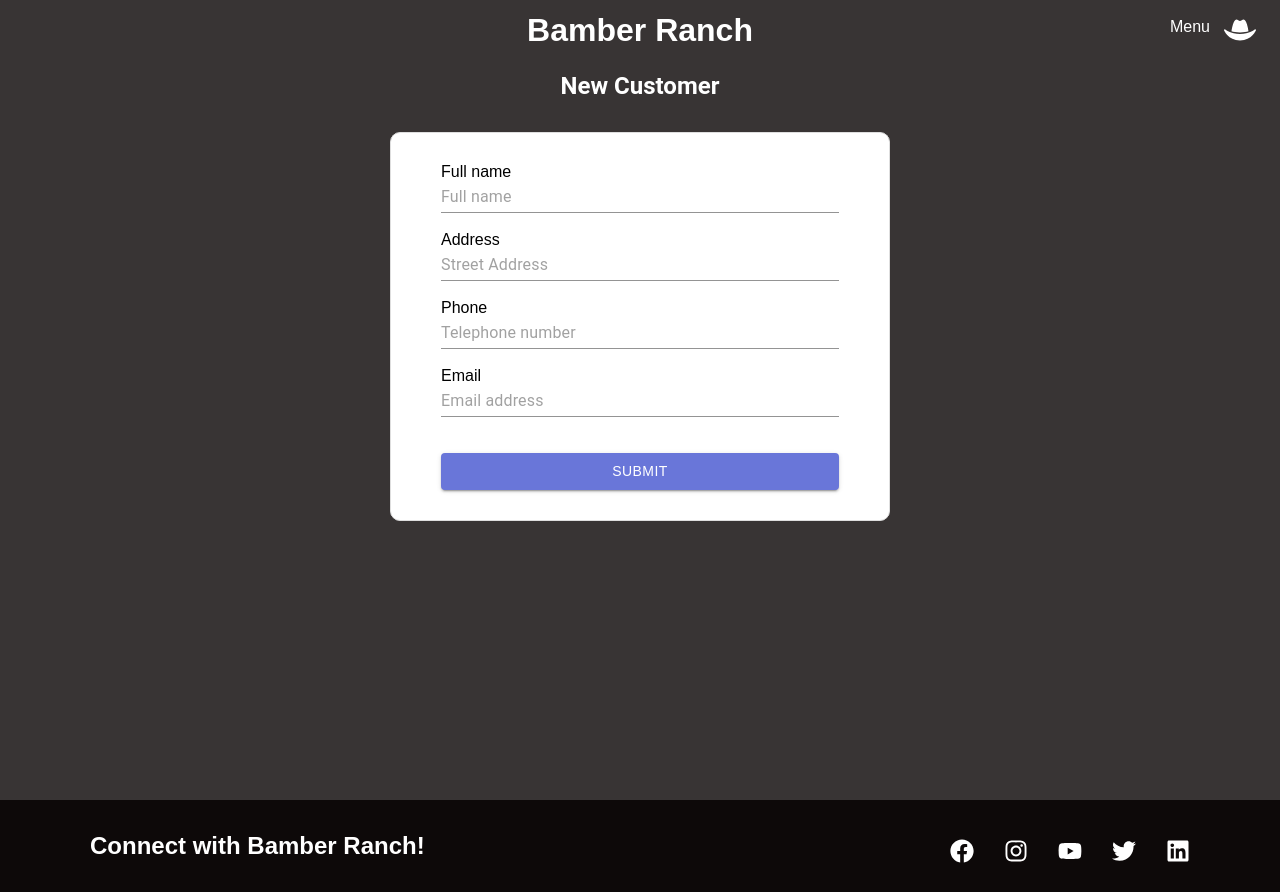
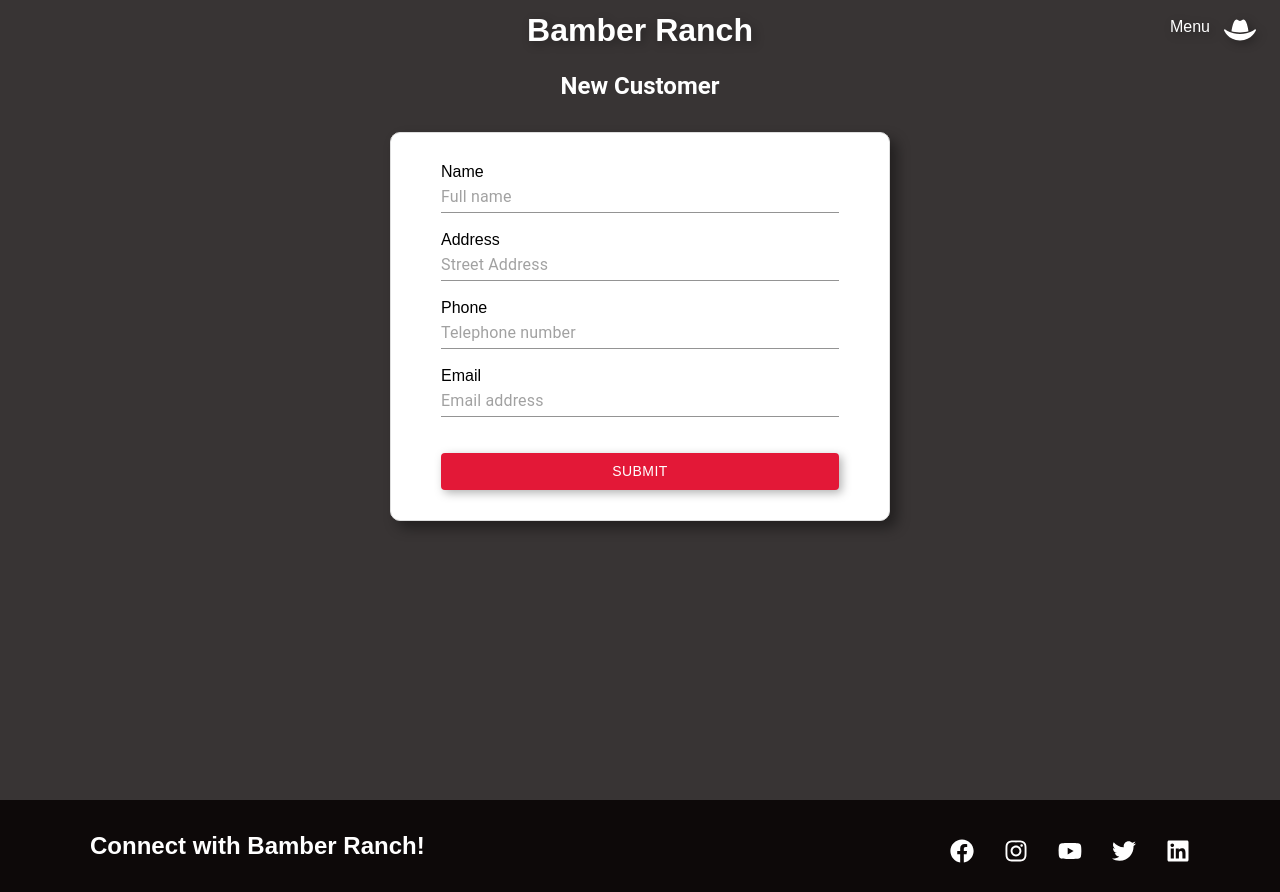
Before and after one commit to JanBo/theranch, a React (Create React App) app: page /signup in a window 1280 px wide. Built offline with nearby package versions, Linux system fonts and the light colour scheme; what @aws-amplify/datastore, aws-amplify would draw is missing.

Commit message:
added dropshadows

```diff
--- a/src/components/Gallery/Gallery.css
+++ b/src/components/Gallery/Gallery.css
@@ -18,12 +18,14 @@
 /*`;*/
 
 .image {
+    filter: drop-shadow(0 0 0.7rem rgba(0, 0, 0, 0.4));
     max-width: 1600px;
     height: 700px;
     border-radius: 10px;
 }
 
 .right-arrow {
+    filter: drop-shadow(0 0 0.4rem rgba(0, 0, 0, 0.4));
     position: absolute;
     top: 50%;
     right: 32px;
@@ -35,6 +37,7 @@
 }
 
 .left-arrow {
+    filter: drop-shadow(0 0 0.4rem rgba(0, 0, 0, 0.4));
     position: absolute;
     top: 50%;
     left: 32px;
--- a/src/components/Hero/HeroElements.js
+++ b/src/components/Hero/HeroElements.js
@@ -47,6 +47,7 @@ export const HeroP = styled.p`
 `;
 
 export const HeroBtn = styled.button`
+  filter: drop-shadow(0.45rem 0.45rem 0.4rem rgba(0, 0, 0, 0.4));
   font-size: 1.4rem;
   padding: 1rem 4rem;
   border: none;
--- a/src/components/Navbar/NavbarElements.js
+++ b/src/components/Navbar/NavbarElements.js
@@ -11,6 +11,7 @@ export const Nav = styled.nav`
 `;
 
 export const NavLink = styled(Link)`
+  filter: drop-shadow(0.2rem 0.2rem 0.3rem rgba(0, 0, 0, 0.3));
   color: #fff;
   font-size: 2rem;
   display: flex;
@@ -28,6 +29,7 @@ export const NavLink = styled(Link)`
 `;
 
 export const NavIcon = styled.div`
+  filter: drop-shadow(0.2rem 0.2rem 0.3rem rgba(0, 0, 0, 0.3));
   display: block;
   position: absolute;
   top: 0;
--- a/src/components/Products/ProductsElements.js
+++ b/src/components/Products/ProductsElements.js
@@ -22,6 +22,7 @@ export const ProductCard = styled.div`
 `;
 
 export const ProductImg = styled.img`
+  filter: drop-shadow(0.2rem 0.2rem 0.3rem rgba(0, 0, 0, 0.3));
   height: 300px;
   min-width: 300px;
   max-width: 100%;
@@ -58,6 +59,7 @@ export const ProductPrice = styled.p`
 `;
 
 export const ProductButton = styled.button`
+  filter: drop-shadow(0.2rem 0.2rem 0.3rem rgba(0, 0, 0, 0.3));
   font-size: 1rem;
   padding: 1rem 4rem;
   border: none;
--- a/src/components/Sidebar/SidebarElements.js
+++ b/src/components/Sidebar/SidebarElements.js
@@ -68,6 +68,7 @@ export const SideBtnWrap = styled.div`
 `;
 
 export const SidebarRoute = styled(Link)`
+  filter: drop-shadow(0.2rem 0.2rem 0.3rem rgba(0, 0, 0, 0.3));
   background: #e31837;
   white-space: nowrap;
   padding: 16px 64px;
--- a/src/components/SignUp/index.js
+++ b/src/components/SignUp/index.js
@@ -61,6 +61,7 @@ const useStyles = makeStyles({
     marginBottom: 20,
   },
   form: {
+    filter: "drop-shadow(0.45rem 0.45rem 0.4rem rgba(0, 0, 0, 0.4))",
     background: "white",
     border: "1px solid #dedede",
     borderRadius: "10px",
@@ -78,8 +79,11 @@ const useStyles = makeStyles({
     height: "30px",
   },
   submitButton: {
-    backgroundColor: "#6976d9",
-    color: "white",
+    filter: "drop-shadow(0.2rem 0.2rem 0.3rem rgba(0, 0, 0, 0.3))",
+    background: "#e31837",
+    color: "#fff",
+    // backgroundColor: "#6976d9",
+    // color: "white",
     fontFamily: "sans-serif",
     fontSize: "14px",
   },
@@ -131,7 +135,7 @@ const SignUp = () => {
         <Typography variant="h5" className={classes.h1}>New Customer</Typography>
         <form className={classes.form} onSubmit={handleSubmit((data) => createCustomer(data))}>
           {/* <form onSubmit={handleSubmit((data) => createCustomer(data))}> */}
-          <label>Full name</label>
+          <label>Name</label>
           <TextField
             onChange={() => setSaved(false)}
             {...register("name", { required: true, maxLength: 40 })}
@@ -188,7 +192,7 @@ const SignUp = () => {
             <MenuItem value={4}>Whole beef</MenuItem>
           </Select> */}
           <br />
-          <Button className={classes.submitButton} type="submit" variant="contained" color="primary">
+          <Button className={classes.submitButton} type="submit" >
             Submit
           </Button>
         </form>
--- a/src/components/Testimonial/index.js
+++ b/src/components/Testimonial/index.js
@@ -11,6 +11,7 @@ const useStyles = makeStyles({
   root: {
     minWidth: 300,
     borderRadius: '10px',
+    filter: "drop-shadow(0.45rem 0.45rem 0.4rem rgba(0, 0, 0, 0.4))",
   },
   bullet: {
     display: "inline-block",
```
